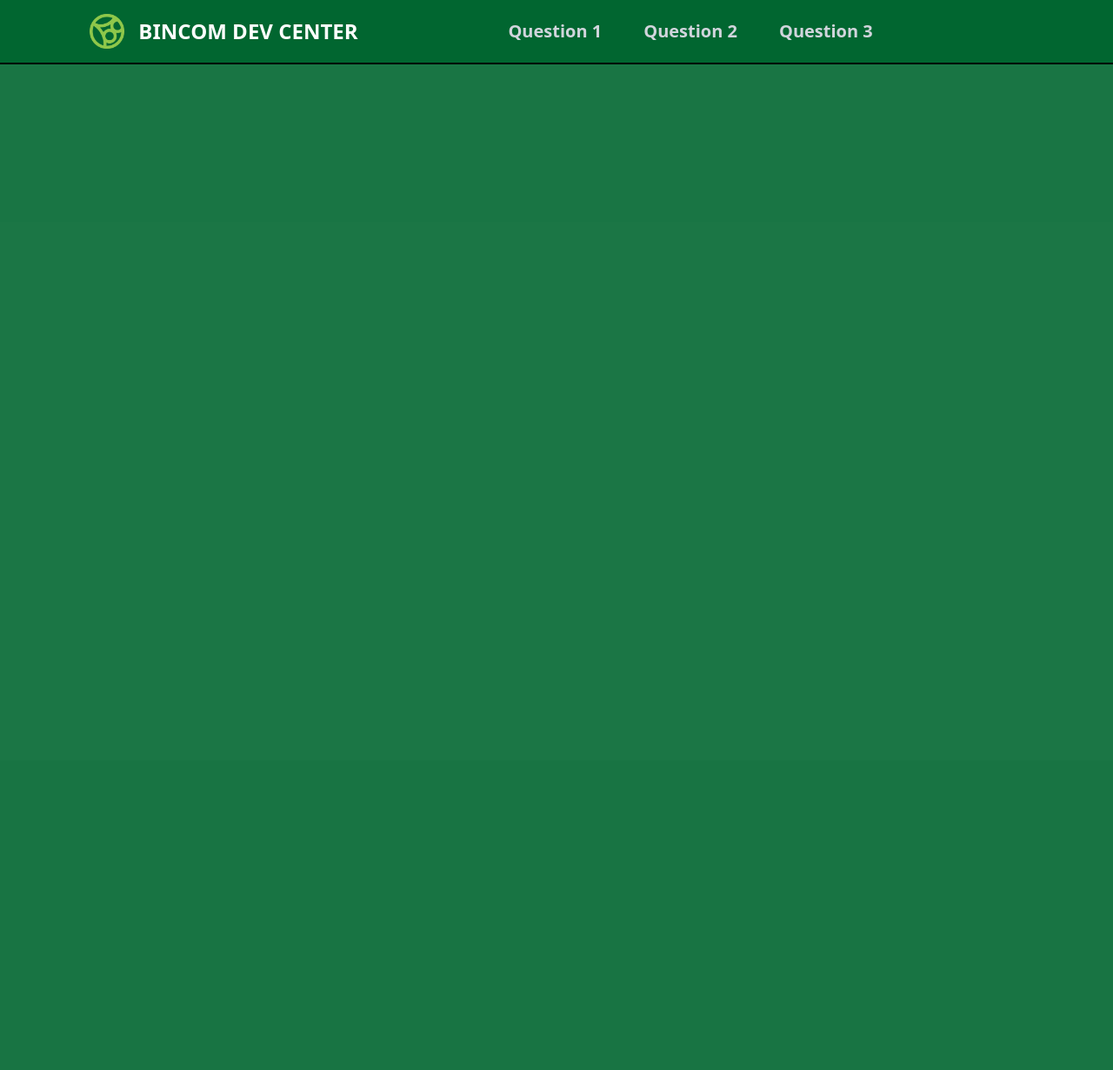
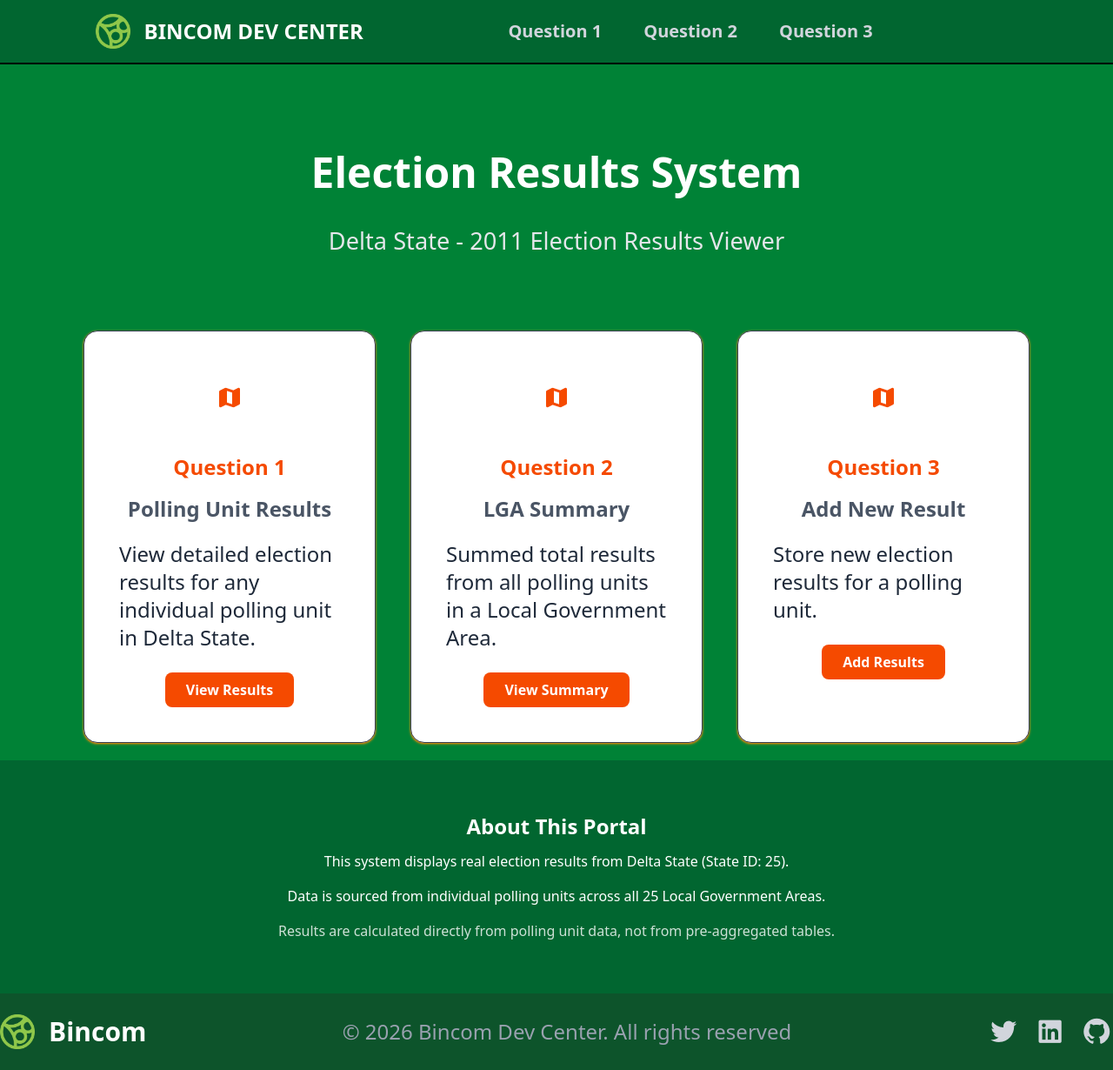
Before and after one commit to wanloq/election-portal, a Python web app: template templates/index.html in a window 1280 px wide. Shown: the whole page at 87% size. Before the commit the page ends 74 px from the top, so only its background shows below. Run offline with Jinja, Linux system fonts and the light colour scheme; the template is opened without the code that fills it, so the values that code supplies are empty; some libraries are stand-ins or nearby versions.

Commit message:
finished homepage

```diff
--- a/templates/css/output.css
+++ b/templates/css/output.css
@@ -7,18 +7,30 @@
       "Segoe UI Emoji", "Segoe UI Symbol", "Noto Color Emoji";
     --font-mono: ui-monospace, SFMono-Regular, Menlo, Monaco, Consolas, "Liberation Mono",
       "Courier New", monospace;
+    --color-orange-400: oklch(75% 0.183 55.934);
+    --color-orange-600: oklch(64.6% 0.222 41.116);
+    --color-orange-700: oklch(55.3% 0.195 38.402);
+    --color-orange-800: oklch(47% 0.157 37.304);
+    --color-green-50: oklch(98.2% 0.018 155.826);
+    --color-green-100: oklch(96.2% 0.044 156.743);
     --color-green-200: oklch(92.5% 0.084 155.995);
+    --color-green-500: oklch(72.3% 0.219 149.579);
     --color-green-600: oklch(62.7% 0.194 149.214);
+    --color-green-700: oklch(52.7% 0.154 150.069);
     --color-green-800: oklch(44.8% 0.119 151.328);
+    --color-green-900: oklch(39.3% 0.095 152.535);
     --color-sky-400: oklch(74.6% 0.16 232.661);
     --color-sky-500: oklch(68.5% 0.169 237.323);
     --color-blue-600: oklch(54.6% 0.245 262.881);
+    --color-purple-400: oklch(71.4% 0.203 305.504);
     --color-purple-600: oklch(55.8% 0.288 302.321);
     --color-purple-700: oklch(49.6% 0.265 301.924);
     --color-gray-200: oklch(92.8% 0.006 264.531);
     --color-gray-300: oklch(87.2% 0.01 258.338);
+    --color-gray-400: oklch(70.7% 0.022 261.325);
     --color-gray-500: oklch(55.1% 0.027 264.364);
     --color-gray-600: oklch(44.6% 0.03 256.802);
+    --color-gray-700: oklch(37.3% 0.034 259.733);
     --color-gray-800: oklch(27.8% 0.033 256.848);
     --color-white: #fff;
     --spacing: 0.25rem;
@@ -26,20 +38,27 @@
     --container-6xl: 72rem;
     --text-sm: 0.875rem;
     --text-sm--line-height: calc(1.25 / 0.875);
+    --text-lg: 1.125rem;
+    --text-lg--line-height: calc(1.75 / 1.125);
     --text-xl: 1.25rem;
     --text-xl--line-height: calc(1.75 / 1.25);
     --text-2xl: 1.5rem;
     --text-2xl--line-height: calc(2 / 1.5);
+    --text-3xl: 1.875rem;
+    --text-3xl--line-height: calc(2.25 / 1.875);
     --text-4xl: 2.25rem;
     --text-4xl--line-height: calc(2.5 / 2.25);
     --text-5xl: 3rem;
     --text-5xl--line-height: 1;
+    --font-weight-normal: 400;
+    --font-weight-medium: 500;
     --font-weight-semibold: 600;
     --font-weight-bold: 700;
     --radius-sm: 0.25rem;
     --radius-lg: 0.5rem;
     --radius-xl: 0.75rem;
     --radius-2xl: 1rem;
+    --ease-in-out: cubic-bezier(0.4, 0, 0.2, 1);
     --default-transition-duration: 150ms;
     --default-transition-timing-function: cubic-bezier(0.4, 0, 0.2, 1);
     --default-font-family: var(--font-sans);
@@ -262,6 +281,10 @@
     width: calc(var(--spacing) * 8);
     height: calc(var(--spacing) * 8);
   }
+  .size-16 {
+    width: calc(var(--spacing) * 16);
+    height: calc(var(--spacing) * 16);
+  }
   .h-12 {
     height: calc(var(--spacing) * 12);
   }
@@ -276,6 +299,12 @@
   }
   .max-w-6xl {
     max-width: var(--container-6xl);
+  }
+  .max-w-360 {
+    max-width: calc(var(--spacing) * 360);
+  }
+  .max-w-\[85\%\] {
+    max-width: 85%;
   }
   .min-w-22 {
     min-width: calc(var(--spacing) * 22);
@@ -301,8 +330,14 @@
   .grid-cols-1 {
     grid-template-columns: repeat(1, minmax(0, 1fr));
   }
+  .flex-col {
+    flex-direction: column;
+  }
   .place-content-center {
     place-content: center;
+  }
+  .content-center {
+    align-content: center;
   }
   .items-center {
     align-items: center;
@@ -328,6 +363,9 @@
   .gap-15 {
     gap: calc(var(--spacing) * 15);
   }
+  .rounded-2xl {
+    border-radius: var(--radius-2xl);
+  }
   .rounded-lg {
     border-radius: var(--radius-lg);
   }
@@ -345,14 +383,35 @@
     border-bottom-style: var(--tw-border-style);
     border-bottom-width: 2px;
   }
+  .border-gray-700 {
+    border-color: var(--color-gray-700);
+  }
   .bg-blue-600 {
     background-color: var(--color-blue-600);
+  }
+  .bg-gray-300 {
+    background-color: var(--color-gray-300);
   }
   .bg-gray-500 {
     background-color: var(--color-gray-500);
   }
+  .bg-gray-800 {
+    background-color: var(--color-gray-800);
+  }
+  .bg-green-50 {
+    background-color: var(--color-green-50);
+  }
+  .bg-green-100 {
+    background-color: var(--color-green-100);
+  }
+  .bg-green-500 {
+    background-color: var(--color-green-500);
+  }
   .bg-green-600 {
     background-color: var(--color-green-600);
+  }
+  .bg-green-700 {
+    background-color: var(--color-green-700);
   }
   .bg-green-800 {
     background-color: var(--color-green-800);
@@ -375,6 +434,12 @@
       background-color: color-mix(in oklab, var(--color-green-800) 90%, transparent);
     }
   }
+  .bg-green-900 {
+    background-color: var(--color-green-900);
+  }
+  .bg-orange-600 {
+    background-color: var(--color-orange-600);
+  }
   .bg-purple-600 {
     background-color: var(--color-purple-600);
   }
@@ -390,6 +455,9 @@
   .p-6 {
     padding: calc(var(--spacing) * 6);
   }
+  .p-15 {
+    padding: calc(var(--spacing) * 15);
+  }
   .px-1 {
     padding-inline: calc(var(--spacing) * 1);
   }
@@ -402,14 +470,44 @@
   .py-2 {
     padding-block: calc(var(--spacing) * 2);
   }
+  .py-6 {
+    padding-block: calc(var(--spacing) * 6);
+  }
   .py-8 {
     padding-block: calc(var(--spacing) * 8);
   }
   .py-10 {
     padding-block: calc(var(--spacing) * 10);
   }
+  .py-12 {
+    padding-block: calc(var(--spacing) * 12);
+  }
+  .py-15 {
+    padding-block: calc(var(--spacing) * 15);
+  }
+  .py-25 {
+    padding-block: calc(var(--spacing) * 25);
+  }
+  .pt-4 {
+    padding-top: calc(var(--spacing) * 4);
+  }
+  .pt-8 {
+    padding-top: calc(var(--spacing) * 8);
+  }
+  .pt-12 {
+    padding-top: calc(var(--spacing) * 12);
+  }
   .pt-21 {
     padding-top: calc(var(--spacing) * 21);
+  }
+  .pb-4 {
+    padding-bottom: calc(var(--spacing) * 4);
+  }
+  .pb-5 {
+    padding-bottom: calc(var(--spacing) * 5);
+  }
+  .pb-6 {
+    padding-bottom: calc(var(--spacing) * 6);
   }
   .text-center {
     text-align: center;
@@ -429,6 +527,10 @@
     font-size: var(--text-5xl);
     line-height: var(--tw-leading, var(--text-5xl--line-height));
   }
+  .text-lg {
+    font-size: var(--text-lg);
+    line-height: var(--tw-leading, var(--text-lg--line-height));
+  }
   .text-sm {
     font-size: var(--text-sm);
     line-height: var(--tw-leading, var(--text-sm--line-height));
@@ -444,6 +546,14 @@
     --tw-font-weight: var(--font-weight-bold);
     font-weight: var(--font-weight-bold);
   }
+  .font-medium {
+    --tw-font-weight: var(--font-weight-medium);
+    font-weight: var(--font-weight-medium);
+  }
+  .font-normal {
+    --tw-font-weight: var(--font-weight-normal);
+    font-weight: var(--font-weight-normal);
+  }
   .font-semibold {
     --tw-font-weight: var(--font-weight-semibold);
     font-weight: var(--font-weight-semibold);
@@ -454,6 +564,12 @@
   .text-gray-300 {
     color: var(--color-gray-300);
   }
+  .text-gray-400 {
+    color: var(--color-gray-400);
+  }
+  .text-gray-500 {
+    color: var(--color-gray-500);
+  }
   .text-gray-600 {
     color: var(--color-gray-600);
   }
@@ -462,6 +578,12 @@
   }
   .text-green-200 {
     color: var(--color-green-200);
+  }
+  .text-orange-600 {
+    color: var(--color-orange-600);
+  }
+  .text-orange-800 {
+    color: var(--color-orange-800);
   }
   .text-purple-600 {
     color: var(--color-purple-600);
@@ -478,9 +600,19 @@
   .opacity-90 {
     opacity: 90%;
   }
+  .shadow {
+    --tw-shadow: 0 1px 3px 0 var(--tw-shadow-color, rgb(0 0 0 / 0.1)), 0 1px 2px -1px var(--tw-shadow-color, rgb(0 0 0 / 0.1));
+    box-shadow: var(--tw-inset-shadow), var(--tw-inset-ring-shadow), var(--tw-ring-offset-shadow), var(--tw-ring-shadow), var(--tw-shadow);
+  }
   .shadow-xl {
     --tw-shadow: 0 20px 25px -5px var(--tw-shadow-color, rgb(0 0 0 / 0.1)), 0 8px 10px -6px var(--tw-shadow-color, rgb(0 0 0 / 0.1));
     box-shadow: var(--tw-inset-shadow), var(--tw-inset-ring-shadow), var(--tw-ring-offset-shadow), var(--tw-ring-shadow), var(--tw-shadow);
+  }
+  .shadow-orange-400 {
+    --tw-shadow-color: oklch(75% 0.183 55.934);
+    @supports (color: color-mix(in lab, red, red)) {
+      --tw-shadow-color: color-mix(in oklab, var(--color-orange-400) var(--tw-shadow-alpha), transparent);
+    }
   }
   .outline {
     outline-style: var(--tw-outline-style);
@@ -500,11 +632,37 @@
     transition-timing-function: var(--tw-ease, var(--default-transition-timing-function));
     transition-duration: var(--tw-duration, var(--default-transition-duration));
   }
+  .transition-all {
+    transition-property: all;
+    transition-timing-function: var(--tw-ease, var(--default-transition-timing-function));
+    transition-duration: var(--tw-duration, var(--default-transition-duration));
+  }
+  .ease-in-out {
+    --tw-ease: var(--ease-in-out);
+    transition-timing-function: var(--ease-in-out);
+  }
+  .hover\:scale-105 {
+    &:hover {
+      @media (hover: hover) {
+        --tw-scale-x: 105%;
+        --tw-scale-y: 105%;
+        --tw-scale-z: 105%;
+        scale: var(--tw-scale-x) var(--tw-scale-y);
+      }
+    }
+  }
   .hover\:border-b-4 {
     &:hover {
       @media (hover: hover) {
         border-bottom-style: var(--tw-border-style);
         border-bottom-width: 4px;
+      }
+    }
+  }
+  .hover\:bg-orange-700 {
+    &:hover {
+      @media (hover: hover) {
+        background-color: var(--color-orange-700);
       }
     }
   }
@@ -544,6 +702,34 @@
       }
     }
   }
+  .hover\:shadow {
+    &:hover {
+      @media (hover: hover) {
+        --tw-shadow: 0 1px 3px 0 var(--tw-shadow-color, rgb(0 0 0 / 0.1)), 0 1px 2px -1px var(--tw-shadow-color, rgb(0 0 0 / 0.1));
+        box-shadow: var(--tw-inset-shadow), var(--tw-inset-ring-shadow), var(--tw-ring-offset-shadow), var(--tw-ring-shadow), var(--tw-shadow);
+      }
+    }
+  }
+  .hover\:shadow-orange-400 {
+    &:hover {
+      @media (hover: hover) {
+        --tw-shadow-color: oklch(75% 0.183 55.934);
+        @supports (color: color-mix(in lab, red, red)) {
+          --tw-shadow-color: color-mix(in oklab, var(--color-orange-400) var(--tw-shadow-alpha), transparent);
+        }
+      }
+    }
+  }
+  .hover\:shadow-purple-400 {
+    &:hover {
+      @media (hover: hover) {
+        --tw-shadow-color: oklch(71.4% 0.203 305.504);
+        @supports (color: color-mix(in lab, red, red)) {
+          --tw-shadow-color: color-mix(in oklab, var(--color-purple-400) var(--tw-shadow-alpha), transparent);
+        }
+      }
+    }
+  }
   .active\:text-white {
     &:active {
       color: var(--color-white);
@@ -572,6 +758,11 @@
   .md\:w-30 {
     @media (width >= 48rem) {
       width: calc(var(--spacing) * 30);
+    }
+  }
+  .md\:max-w-\[85\%\] {
+    @media (width >= 48rem) {
+      max-width: 85%;
     }
   }
   .md\:max-w-\[95\%\] {
@@ -606,6 +797,11 @@
   .md\:rounded-lg {
     @media (width >= 48rem) {
       border-radius: var(--radius-lg);
+    }
+  }
+  .md\:text-left {
+    @media (width >= 48rem) {
+      text-align: left;
     }
   }
   .md\:text-5xl {
@@ -646,14 +842,34 @@
       width: calc(var(--spacing) * 50);
     }
   }
+  .lg\:max-w-210 {
+    @media (width >= 64rem) {
+      max-width: calc(var(--spacing) * 210);
+    }
+  }
+  .lg\:max-w-\[85\%\] {
+    @media (width >= 64rem) {
+      max-width: 85%;
+    }
+  }
   .lg\:max-w-\[86\%\] {
     @media (width >= 64rem) {
       max-width: 86%;
     }
   }
+  .lg\:max-w-\[88\%\] {
+    @media (width >= 64rem) {
+      max-width: 88%;
+    }
+  }
   .lg\:grid-cols-3 {
     @media (width >= 64rem) {
       grid-template-columns: repeat(3, minmax(0, 1fr));
+    }
+  }
+  .lg\:items-start {
+    @media (width >= 64rem) {
+      align-items: flex-start;
     }
   }
   .lg\:gap-4 {
@@ -675,15 +891,47 @@
       border-radius: var(--radius-2xl);
     }
   }
+  .lg\:p-10 {
+    @media (width >= 64rem) {
+      padding: calc(var(--spacing) * 10);
+    }
+  }
   .lg\:px-0 {
     @media (width >= 64rem) {
       padding-inline: calc(var(--spacing) * 0);
+    }
+  }
+  .lg\:pt-9 {
+    @media (width >= 64rem) {
+      padding-top: calc(var(--spacing) * 9);
+    }
+  }
+  .lg\:pt-11 {
+    @media (width >= 64rem) {
+      padding-top: calc(var(--spacing) * 11);
     }
   }
   .lg\:text-2xl {
     @media (width >= 64rem) {
       font-size: var(--text-2xl);
       line-height: var(--tw-leading, var(--text-2xl--line-height));
+    }
+  }
+  .lg\:text-3xl {
+    @media (width >= 64rem) {
+      font-size: var(--text-3xl);
+      line-height: var(--tw-leading, var(--text-3xl--line-height));
+    }
+  }
+  .lg\:text-5xl {
+    @media (width >= 64rem) {
+      font-size: var(--text-5xl);
+      line-height: var(--tw-leading, var(--text-5xl--line-height));
+    }
+  }
+  .lg\:text-\[1\.7rem\] {
+    @media (width >= 64rem) {
+      font-size: 1.7rem;
     }
   }
 }
@@ -822,6 +1070,25 @@
   syntax: "*";
   inherits: false;
 }
+@property --tw-ease {
+  syntax: "*";
+  inherits: false;
+}
+@property --tw-scale-x {
+  syntax: "*";
+  inherits: false;
+  initial-value: 1;
+}
+@property --tw-scale-y {
+  syntax: "*";
+  inherits: false;
+  initial-value: 1;
+}
+@property --tw-scale-z {
+  syntax: "*";
+  inherits: false;
+  initial-value: 1;
+}
 @property --tw-space-x-reverse {
   syntax: "*";
   inherits: false;
@@ -861,6 +1128,10 @@
       --tw-backdrop-opacity: initial;
       --tw-backdrop-saturate: initial;
       --tw-backdrop-sepia: initial;
+      --tw-ease: initial;
+      --tw-scale-x: 1;
+      --tw-scale-y: 1;
+      --tw-scale-z: 1;
       --tw-space-x-reverse: 0;
     }
   }
--- a/templates/index.html
+++ b/templates/index.html
@@ -13,8 +13,8 @@
     />
 </head>
 <body class="gradient-bg min-h-screen">
-    <nav class="sticky w-full top-0 z-100 p-4 bg-green-800 border-b-2 border-lightblue/30">
-        <div class="container mx-auto flex items-center justify-between align-middle md:max-w-[95%] lg:max-w-[86%]">
+    <nav class="sticky w-full top-0 z-100 p-4 bg-green-800 border-b-2">
+        <div class="container mx-auto flex items-center justify-between align-middle max-w-[85%]">
             <div>
                 <a class="flex items-center gap-1 lg:gap-4" href="#"><img class="size-8 rounded-xl shrink lg:size-10 lg:rounded-2xl" src="./assets/logo.png" alt="Bincom Logo">
                 <h1 class="font-bold text-xl lg:text-2xl text-white">BINCOM DEV CENTER </h1></a>
@@ -46,8 +46,80 @@
 
     <!-- main section wrapper -->
     <main>
-        <section id="home" class="bg-green-800/90 w-full flex justify-center items-center lg:h-screen">
+        <section id="" class="bg-green-700 lg:h-screen w-full">
+            <div class="container px-4 py-25 mx-auto max-w-[85%] lg:px-0">
+                <div class="flex flex-col items-center">
+                    <h2 class="text-4xl text-center font-bold lg:text-5xl text-white">Election Results System</h2>
+                    <p class="pt-4 text-xl font-medium lg:text-[1.7rem] text-gray-200 lg:max-w-210 lg:pt-9 text-center">Delta State - 2011 Election Results Viewer</p>
+                </div>
+
+                <!-- Navigation Cards -->
+                <div class="grid grid-cols-1 gap-10 pt-21 sm:grid-cols-3 lg:grid-cols-3 place-content-center">
+
+                    <!-- Question 1 Card -->
+                    <div class="bg-white p-4 flex flex-col items-center lg:p-10 lg:pt-11 border border-gray-700 rounded-2xl shadow shadow-orange-400">
+                        <div class="bg-lightblue text-orange-600 text-2xl rounded-xl text-center content-center size-16"><i class="fas fa-map"></i></div>
+                        <h2 class="text-orange-600 text-2xl text-center font-bold pt-8 pb-4">Question 1</h2>
+                        <h3 class="text-gray-600 text-2xl text-center font-semibold pb-5">Polling Unit Results</h3>
+                        <p class="font-normal text-gray-800 text-xl text-center pb-6 lg:text-2xl md:text-left">View detailed election results for any individual polling unit in Delta State.</p>
+                        <a href="/question1" class="inline-block bg-orange-600 text-white px-6 font-bold py-2 rounded-lg hover:bg-orange-700 transition">View Results</a>
+                    </div>
+
+                    <!-- Question 2 Card -->
+                    <div class="bg-white p-4 flex flex-col items-center lg:p-10 lg:pt-11 border border-gray-700 rounded-2xl shadow shadow-orange-400">
+                        <div class="bg-lightblue text-orange-600 text-2xl rounded-xl text-center content-center size-16"><i class="fas fa-map"></i></div>
+                        <h2 class="text-orange-600 text-2xl text-center font-bold pt-8 pb-4">Question 2</h2>
+                        <h3 class="text-gray-600 text-2xl text-center font-semibold pb-5">LGA Summary</h3>
+                        <p class="font-normal text-gray-800 text-xl text-center pb-6 lg:text-2xl md:text-left">Summed total results from all polling units in a Local Government Area.</p>
+                        <a href="/question2" class="inline-block bg-orange-600 text-white px-6 font-bold py-2 rounded-lg hover:bg-orange-700 transition">View Summary</a>
+                    </div>
+
+                    <!-- Question 3 Card -->
+                    <div class="bg-white p-4 flex flex-col items-center lg:p-10 lg:pt-11 border border-gray-700 rounded-2xl shadow shadow-orange-400">
+                        <div class="bg-lightblue text-orange-600 text-2xl rounded-xl text-center content-center size-16"><i class="fas fa-map"></i></div>
+                        <h2 class="text-orange-600 text-2xl text-center font-bold pt-8 pb-4">Question 3</h2>
+                        <h3 class="text-gray-600 text-2xl text-center font-semibold pb-5">Add New Result</h3>
+                        <p class="font-normal text-gray-800 text-xl text-center pb-6 lg:text-2xl md:text-left">Store new election results for a polling unit.</p>
+                        <a href="/question2" class="inline-block bg-orange-600 text-white px-6 font-bold py-2 rounded-lg hover:bg-orange-700 transition">Add Results</a>
+                    </div>
+
+                </div>
+            </div>
+        </section>
+
+        <!-- extra information -->
+        <section id="" class="bg-green-700 w-full">
+            <div class="mx-auto p-15 bg-green-800 text-white text-center">
+                <h3 class="text-2xl font-bold mb-3 text-center">About This Portal</h3>
+                <p class="mb-4">This system displays real election results from Delta State (State ID: 25).</p>
+                <p class="mb-4">Data is sourced from individual polling units across all 25 Local Government Areas.</p>
+                <p class=" opacity-80">Results are calculated directly from polling unit data, not from pre-aggregated tables.</p>
+            </div>
         </section>
     </main>
+
+    <!-- footer showing the logo, copyrights and social icons -->
+    <footer class="bg-green-900 py-6 flex items-center w-full">
+        <div class="container max-w-360 mx-auto flex justify-between items-center">
+
+            <!-- logo -->
+            <div class="flex gap-1 lg:gap-4 items-center">
+                <img class="size-8 lg:size-10 rounded-2xl shrink" src="./assets/logo.png" alt="Bincom Logo">
+                <h1 class="text-white lg:text-3xl font-bold ">Bincom</h1>
+            </div>
+
+            <!-- copyright info -->
+            <div>
+                <p class="text-gray-400 lg:text-3xl flex text-center"><small>&copy; 2026 Bincom Dev Center. All rights reserved</small></p>
+            </div>
+
+            <!-- social icons -->
+            <div class="flex items-center gap-1 text-gray-300 lg:text-3xl lg:gap-4">
+                <i class="fab fa-twitter"></i>
+                <i class="fab fa-linkedin"></i>
+                <i class="fab fa-github"></i>
+            </div>
+        </div>
+    </footer>
 </body>
 </html>
```
